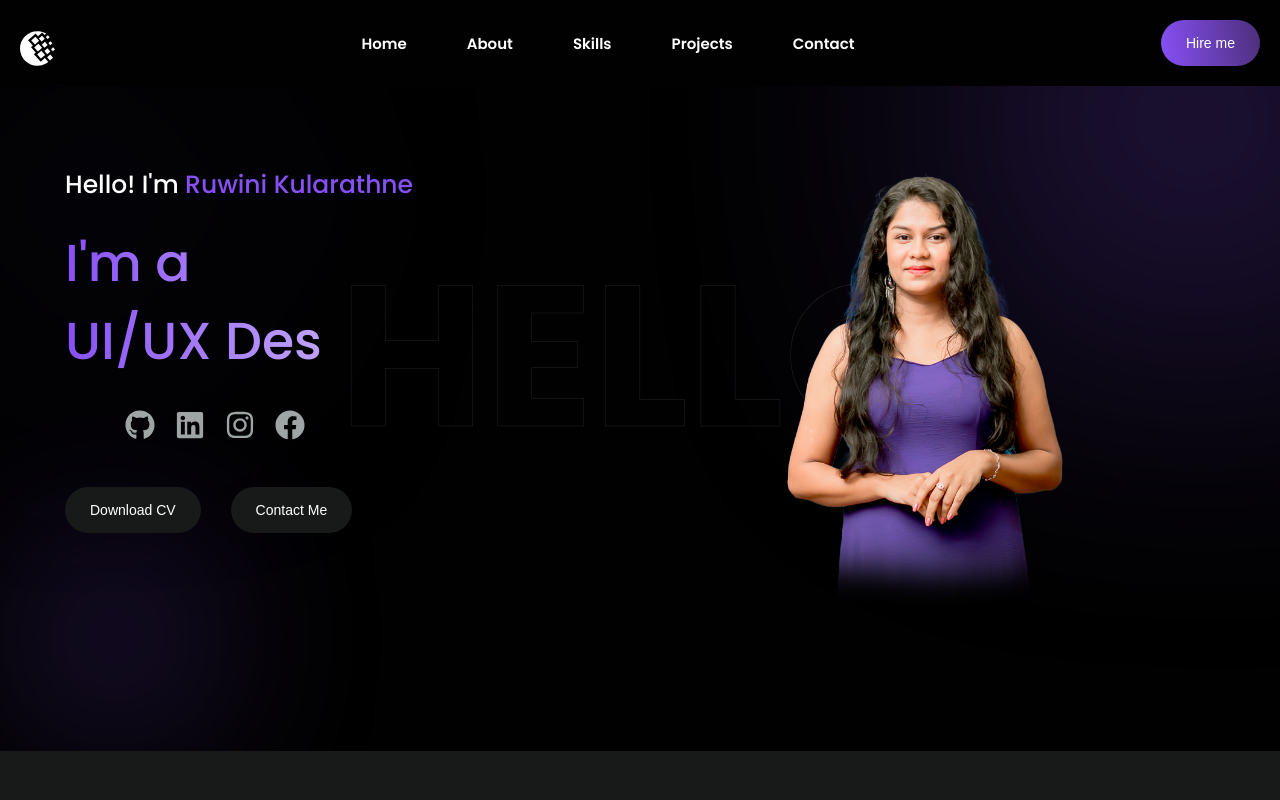
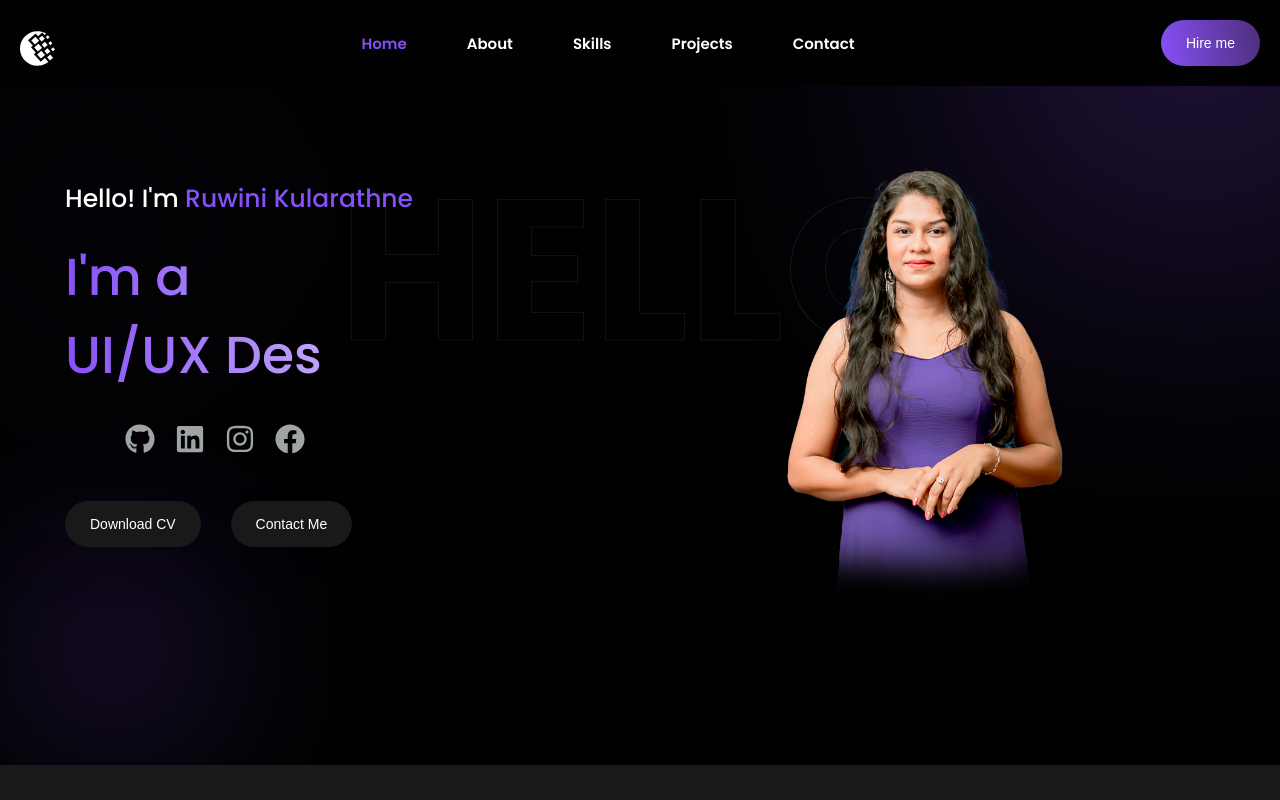
Before and after one commit to ruwinikularathne/My-Portfolio, a React (Create React App) app: page / in a window 1280 px wide. Shown: the top 800 px of the page. Built offline with nearby package versions, Linux system fonts and the light colour scheme.

Commit message:
navbar fixed

```diff
--- a/src/components/Header/Header.css
+++ b/src/components/Header/Header.css
@@ -1,16 +1,17 @@
-#header{
+#home{
     overflow: hidden;
     position: relative;
+    padding-top: 100px;
 }
 
-#header.blur-effect::before{
+#home.blur-effect::before{
     top: 0;
     right: 0;
     margin-right: -5%;
     margin-top: -5%;
 }
 
-#header.blur-effect::after {
+#home.blur-effect::after {
     content: '';
     position: absolute;
     bottom: 0;
@@ -25,14 +26,14 @@
     margin-bottom: 5%;
 }
 
-#header .header_container{
+#home .header_container{
     position: relative;
     display: flex;
     justify-content: center;
     gap: 20px;
 }
 
-#header .intro_text{
+#home .intro_text{
     font-size: 200px;
     position: absolute;
     top: 120px;
@@ -44,16 +45,16 @@
     text-transform: uppercase;
 }
 
-#header .column{
+#home .column{
     position: relative;
     z-index: 1;
 }
 
-#header .intro_container{
+#home .intro_container{
     width: 550px;
 }
 
-#header .intro_container.blur-effect::before{
+#home .intro_container.blur-effect::before{
     bottom: 0;
     top: 0;
     width: 100px;
@@ -62,43 +63,43 @@
     margin-bottom: -5%;
 }
 
-#header .profile_wrapper{
+#home .profile_wrapper{
     flex: 1;
 }
 
-#header .header_info_top{
+#home .header_info_top{
     font-size: 25px;
     font-weight: 500;
 }
 
-#header .header_title{
+#home .header_title{
     font-size: 52px;
     font-weight: 500;
 }
 
-#header .header_description{
+#home .header_description{
     font-size: 15px;
     font-weight: 500;
     margin: 20px 0;
 }
 
-#header .header_info_bottom{
+#home .header_info_bottom{
     margin-top: 40px;
     display: flex;
     align-items: center;
     gap: 30px;
 }
 
-#header .profile_photo_container{
+#home .profile_photo_container{
     width: 400px;
     max-width: 100%;
     position: relative;
     margin: auto;
     overflow: hidden;
-    top: -60px
+    top: -80px
 }
 
-#header .profile_photo_container::after{
+#home .profile_photo_container::after{
     position: absolute;
     content: "";
     bottom: 0;
@@ -126,29 +127,29 @@
 }
 
 @media (max-width: 100px) {
-    #header .header_title{
+    #home .header_title{
         font-size: 32px;
     }
 }
 
 @media (max-width: 850px) {
-    #header {
+    #home {
         min-height: auto;
     }
-    #header.blur-effect::before {
+    #home.blur-effect::before {
         display: none;
     }
 
-    #header .header_container {
+    #home .header_container {
         flex-direction: column;
         align-items: stretch;
     }
 
-    #header .intro_text {
+    #home .intro_text {
         font-size: 100px;
     }
 
-    #header .intro_container {
+    #home .intro_container {
         width: 100%;
     }
 
--- a/src/components/Header/index.jsx
+++ b/src/components/Header/index.jsx
@@ -6,7 +6,7 @@ import Typewriter from 'typewriter-effect';
 
 const Header = () => {
     return(
-        <header id='header' className='blur-effect'>
+        <header id='home' className='blur-effect'>
             <div className="stroke_text intro_text">Hello</div>
             <div className="section_wrapper header_container">
                 <div className="column intro_container blur-effect">
--- a/src/components/Navbar/Navbar.css
+++ b/src/components/Navbar/Navbar.css
@@ -1,13 +1,15 @@
-.navbar_container{
+.navbar_container {
     display: flex;
     align-items: stretch;
     justify-content: space-between;
     padding: 20px;
-    position: relative;
+    position: fixed;
     width: 100%;
+    background-color: var(--color-ui-1);
+    z-index: 1000;
 }
 
-.navbar_container .logo_container{
+.navbar_container .logo_container {
     display: flex;
     align-items: flex-end;
     gap: 15px;
@@ -15,54 +17,37 @@
     font-size: 35px;
 }
 
-.navbar_container .tab_group{
+.navbar_container .tab_group {
     display: flex;
     align-items: center;
     justify-content: space-between;
     gap: 20px;
 }
 
-.navbar_container .tab_item{
+.navbar_container .tab_item {
     position: relative;
     padding: 10px 20px;
     font-size: 15px;
     font-weight: 600;
 }
 
-.navbar_container .tab_item.active::after{
-    content: "";
-    position: absolute;
-    bottom: 0;
-    left: 0;
-    width: 100%;
-    height: 4px;
-    background: var(--gradient-1);
-    border-radius: var(--border-radius-4);
-    animation: drawer .5s;
+.navbar_container .tab_item.active {
+    color: var(--color-primary);
 }
 
-@keyframes drawer{
-    0%{
-        width: 0;
-    }
-    100%{
-        width: 100%;
-    }
-}
-
-.navbar_container .nav_buttons_group{
+.navbar_container .nav_buttons_group {
     display: flex;
     align-items: center;
     gap: 20px;
 }
 
-.navbar_container .menu{
+.navbar_container .menu {
     font-size: 25px;
     cursor: pointer;
     display: none;
 }
 
-.navbar_container .close_btn{
+.navbar_container .close_btn {
     position: absolute;
     top: 10px;
     right: 10px;
@@ -71,7 +56,7 @@
     display: none;
 }
 
-.navbar_container .overlay{
+.navbar_container .overlay {
     background: rgba(1,1,1,0.5);
     position: fixed;
     top: 0;
@@ -84,11 +69,11 @@
     cursor: pointer;
 }
 
-@media (max-width:900px){
-    .navbar_container{
+@media (max-width: 900px) {
+    .navbar_container {
         background: var(--color-ui-2);
     }
-    .navbar_container .tab_group{
+    .navbar_container .tab_group {
         position: fixed;
         width: 300px;
         height: 100%;
@@ -100,16 +85,16 @@
         align-items: stretch;
         justify-content: flex-start;
         z-index: 200;
-        transition: var(--tansitionr);
+        transition: var(--transition);
         padding-top: 20px;
     }
-    .navbar_container .tab_group.show{
+    .navbar_container .tab_group.show {
         left: 0;
     }
-    .navbar_container .menu{
+    .navbar_container .menu {
         display: block;
     }
-    .navbar_container .close_btn{
+    .navbar_container .close_btn {
         display: flex;
     }
 }
```
Also changed, not shown: src/components/Navbar/index.jsx (+15 -19 lines).
